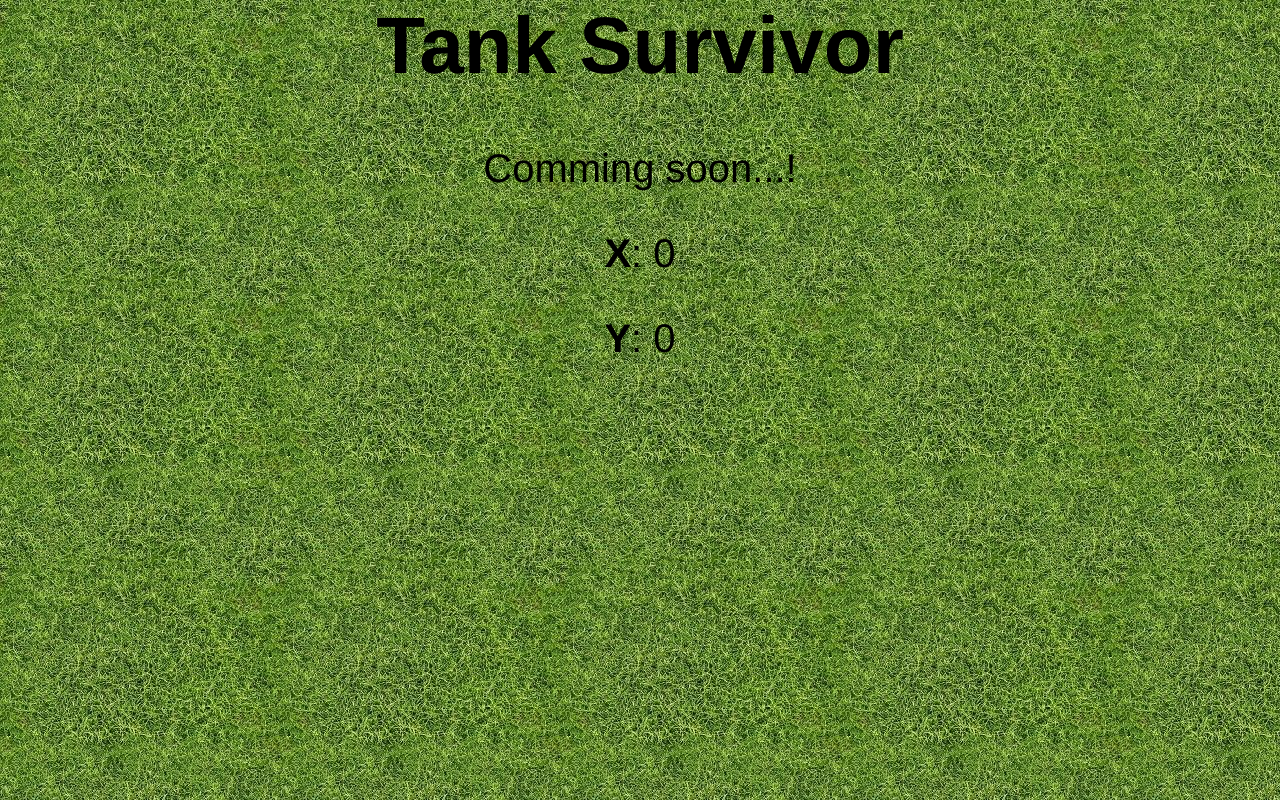
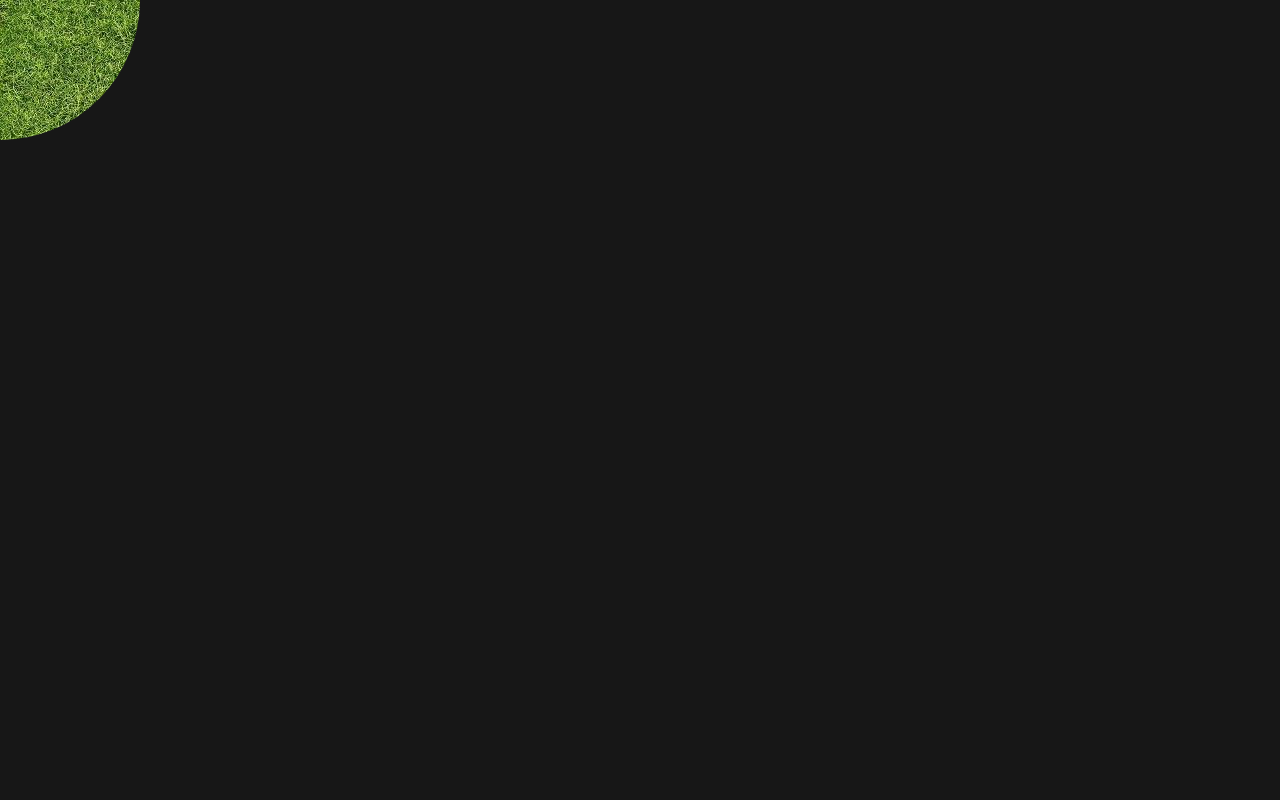
Before and after one commit to NishantTheProgrammer/TankSurvivor, a Vue app in the folder frontend/: page / in a window 1280 px wide. Built offline with nearby package versions, Linux system fonts and the light colour scheme; no server answers.

Commit message:
added clip path

```diff
--- a/frontend/src/App.vue
+++ b/frontend/src/App.vue
@@ -20,5 +20,6 @@ export default {
   -moz-osx-font-smoothing: grayscale;
   text-align: center;
   font-size: 40px;
+  background-color: #171717;
 }
 </style>
--- a/frontend/src/pages/Home.vue
+++ b/frontend/src/pages/Home.vue
@@ -1,5 +1,5 @@
 <template>
-    <main @mousemove="mousemove">
+    <main @mousemove="mousemove" :style="{clipPath: `circle(${lightRadious}px at ${x}px ${y}px)`}">
         <h1 style="margin-top: 0;">Tank Survivor</h1>
         <p> Comming soon...!</p>
         <p><b>X</b>: {{x}}</p>
@@ -15,6 +15,7 @@ export default {
         return {
             x: 0,
             y: 0,
+            lightRadious: 140,
             socket : io('http://0.0.0.0:3001')
         }
     },
@@ -42,5 +43,6 @@ main {
     height: 100vh;
     width: 100vw;
     background-image: url('~@/assets/images/grass.jpeg');
+
 }
 </style>
```
